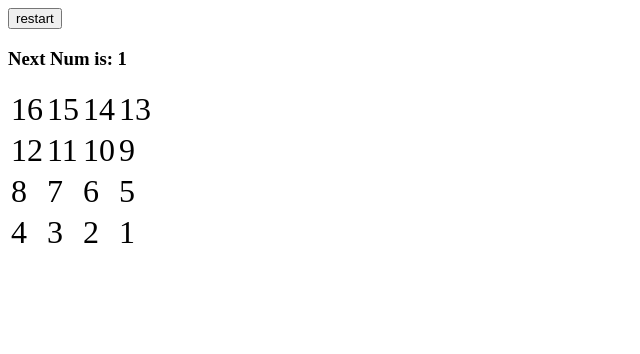
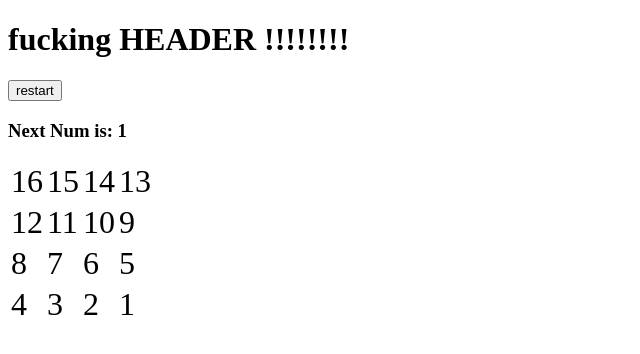
Before and after one commit to Nudu/branchMasters, a plain HTML site: page index.html in a window 1280 px wide. Shown: the whole page, without its empty margins (0-640 px from the left). Drawn offline with Linux system fonts and the light colour scheme.

Commit message:
added header

```diff
--- a/index.html
+++ b/index.html
@@ -8,6 +8,7 @@
     <title>Touch The Nums</title>
 </head>
 <body onload="init()">
+    <h1>fucking HEADER !!!!!!!!</h1>
     <button>restart</button>
     <h3>Next Num is: <span></span></h3>
     <table>
```
